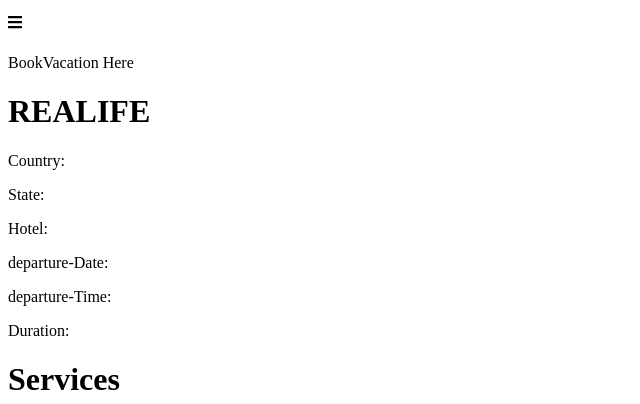
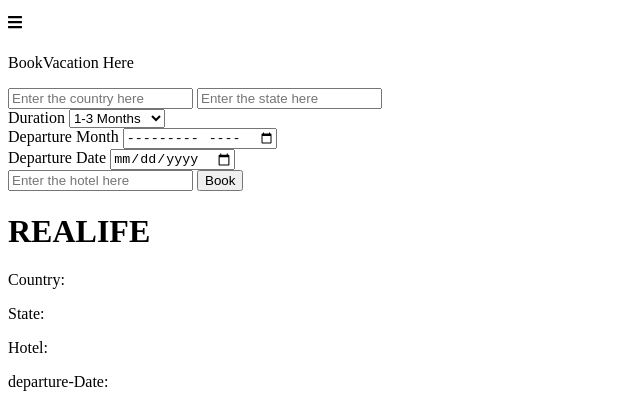
Before and after one commit to Danny-ot/vacationWebsite, a plain HTML site: page src/index.html in a window 1280 px wide. Shown: the part 3695-4099 px from the top of the page, without its empty margins (0-640 px from the left). Drawn offline with Linux system fonts and the light colour scheme.

```diff
--- a/src/index.html
+++ b/src/index.html
@@ -222,6 +222,33 @@
                             BookVacation Here
                         </div>
 
+                        <!-- BOOK VACA FORM -->
+                        <form class="sign-form" id="book-vaca">
+                            <p class="error-message" id="bookvaca-error"></p>
+                            <input type="text" placeholder="Enter the country here" id="vaca-country">
+                            <input type="text" placeholder="Enter the state here" id="vaca-state">
+                            <div class="form-group">
+                                <label for="duration">Duration</label>
+                                <select name="duration" id="duration-val">
+                                    <option value="1-3month">1-3 Months</option>
+                                    <option value="4-7month">4-7 Months</option>
+                                    <option value="8-11month">8-11 Months</option>
+                                    <option value="1year">1 year</option>
+                                </select>
+                            </div>
+                            <div class="form-group">
+                                <label for="month">Departure Month</label>
+                                <input type="month" id="vaca-depart-month">
+                            </div>
+                            <div class="form-group">
+                                <label for="departure-Date">Departure Date</label>
+                                <input type="date" id="vaca-depart-date">
+                            </div>
+                            <input type="text" id="vaca-hotel" placeholder="Enter the hotel here">
+                            <button class="mt-3">Book</button>
+                        </form>
+
+                    </div>
 
                 </div>
                 <div class="signup-login col-md-5 signup">
```
